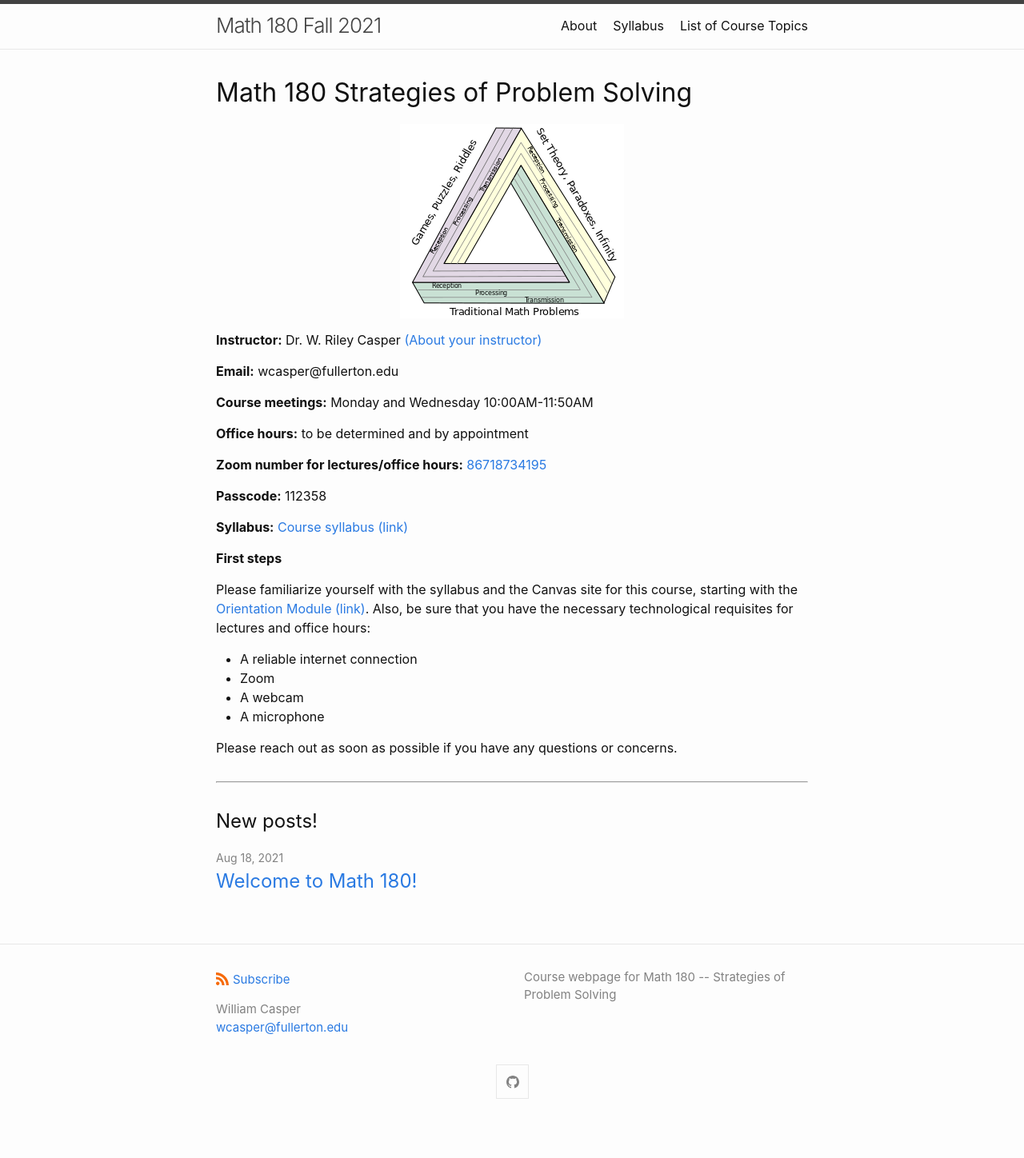
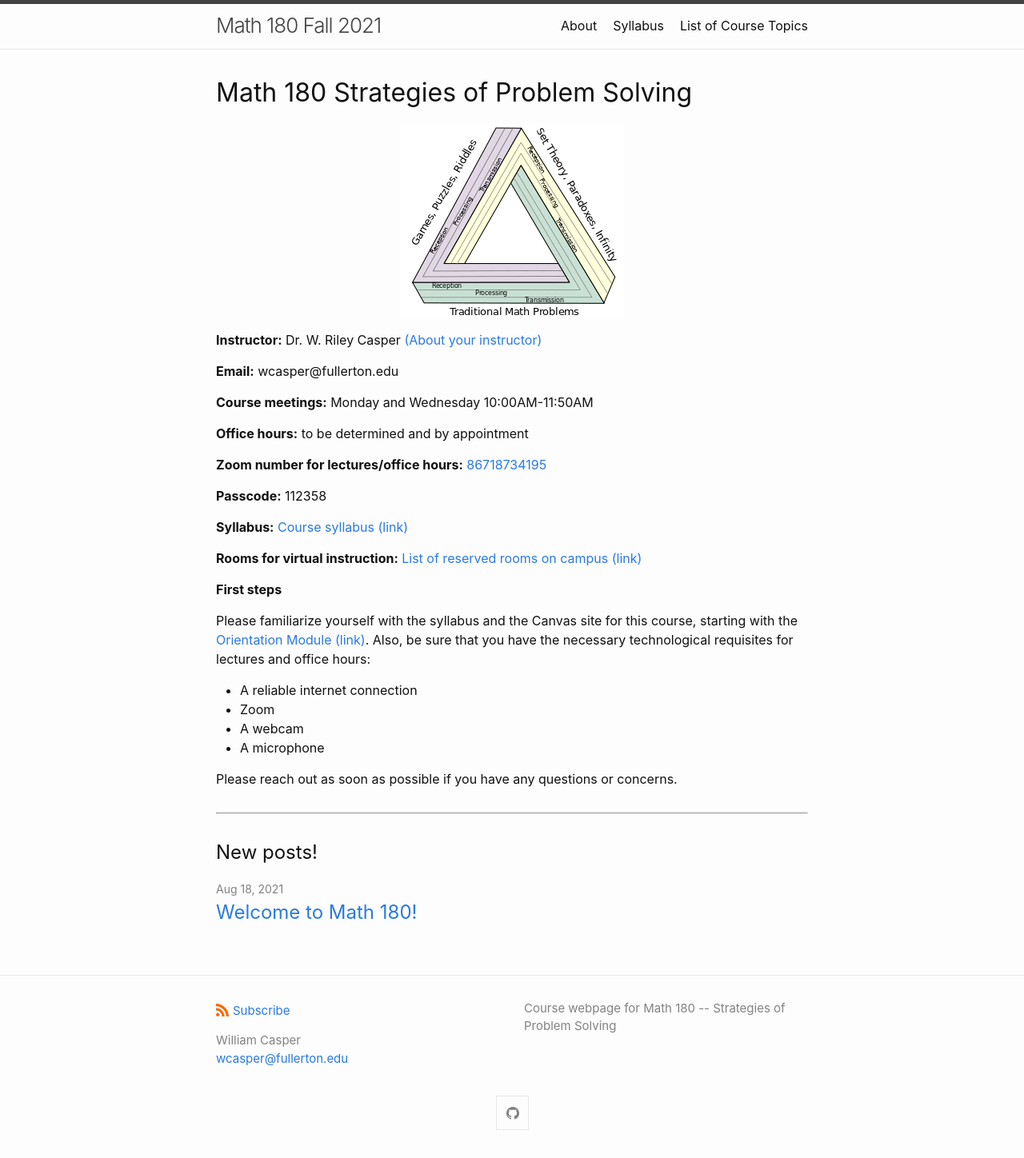
Before and after one commit to wcasper/math180fall2021, a Jekyll site: the page built from index.md, in a window 1280 px wide. Shown: the whole page at 80% size. Built offline with Jekyll 4.4.1, drawn with Linux system fonts in a browser that asks for light colours; before the commit the page ends 1409 px from its top, so only the background shows below that.

Commit message:
added link to list of reserved rooms

```diff
--- a/index.md
+++ b/index.md
@@ -26,6 +26,8 @@ title: Math 180 Strategies of Problem Solving
 
 **Syllabus:** <a target="_parent" href="syllabus.html">Course syllabus (link)</a>
 
+**Rooms for virtual instruction:** <a target="_parent" href="available-rooms.html">List of reserved rooms on campus (link)</a>
+
 **First steps**
 
 Please familiarize yourself with the syllabus and the Canvas site for this course, starting with the <a target="_parent" href="https://csufullerton.instructure.com/courses/3309029/modules">Orientation Module (link)</a>.  Also, be sure that you have the necessary technological requisites for lectures and office hours:
```
